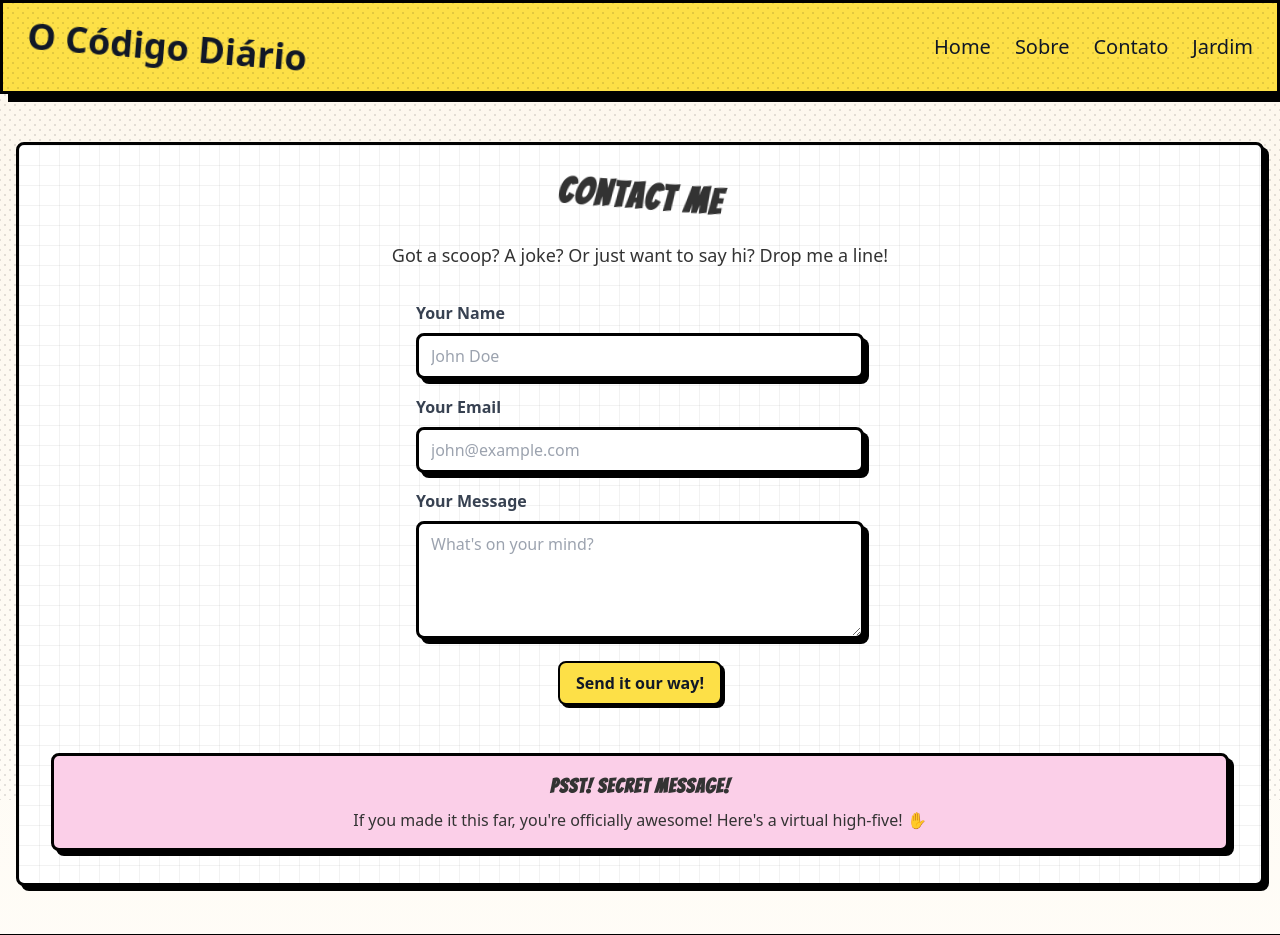
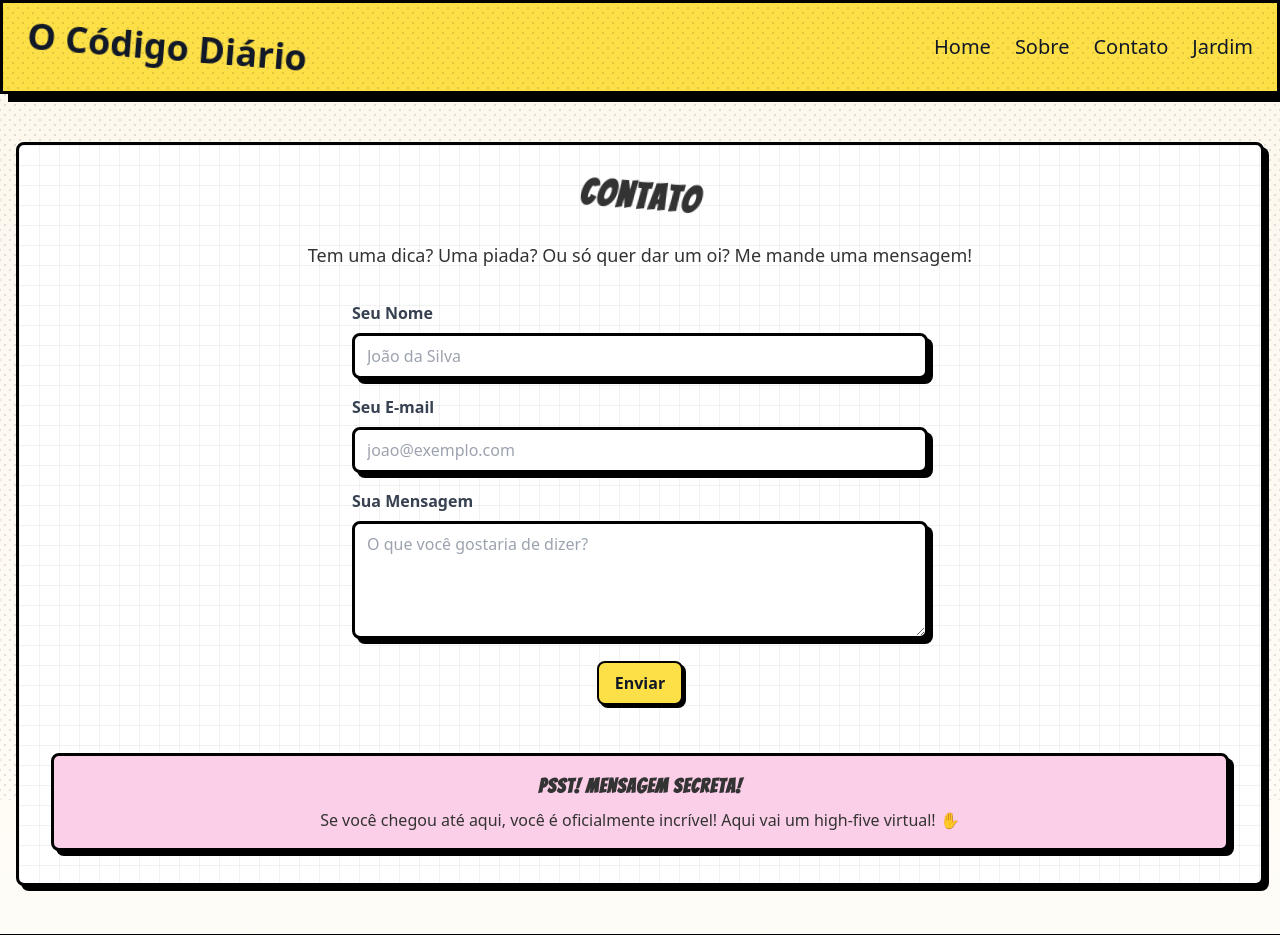
Before and after one commit to dmenezesgabriel/daily-code, a Next.js app: page /contact in a window 1280 px wide. Shown: the top 935 px of the page. Built offline with nearby package versions, Linux system fonts and the light colour scheme.

Commit message:
chore: update contact page

```diff
--- a/src/app/contact/page.tsx
+++ b/src/app/contact/page.tsx
@@ -9,26 +9,40 @@ export default function Contact() {
   return (
     <div className="container relative mx-auto overflow-hidden px-4 py-12">
       <div className="cartoon-border subtle-card-texture relative z-10 rounded-lg bg-white p-8">
+        <header>
           <h1 className="wobble mb-6 text-center text-4xl font-bold">
-          Contact Me
+            Contato
           </h1>
           <p className="mb-8 text-center text-lg">
-          Got a scoop? A joke? Or just want to say hi? Drop me a line!
+            Tem uma dica? Uma piada? Ou só quer dar um oi? Me mande uma
+            mensagem!
           </p>
-        <form className="mx-auto max-w-md">
+        </header>
+
+        <section
+          className="mb-8 flex flex-col items-center md:flex-row"
+          aria-labelledby="contact-form"
+        >
+          <form
+            className="mx-auto w-full max-w-xl"
+            id="contact-form"
+            aria-describedby="form-instructions"
+          >
             <div className="mb-4">
               <label
                 htmlFor="name"
                 className="mb-2 block font-bold text-gray-700"
               >
-              Your Name
+                Seu Nome
               </label>
               <input
                 type="text"
                 id="name"
                 name="name"
                 className="cartoon-border w-full rounded-lg border px-3 py-2 text-gray-700 focus:outline-none"
-              placeholder="John Doe"
+                placeholder="João da Silva"
+                aria-label="Seu nome completo"
+                required
               />
             </div>
             <div className="mb-4">
@@ -36,14 +50,16 @@ export default function Contact() {
                 htmlFor="email"
                 className="mb-2 block font-bold text-gray-700"
               >
-              Your Email
+                Seu E-mail
               </label>
               <input
                 type="email"
                 id="email"
                 name="email"
                 className="cartoon-border w-full rounded-lg border px-3 py-2 text-gray-700 focus:outline-none"
-              placeholder="john@example.com"
+                placeholder="joao@exemplo.com"
+                aria-label="Seu e-mail"
+                required
               />
             </div>
             <div className="mb-4">
@@ -51,34 +67,45 @@ export default function Contact() {
                 htmlFor="message"
                 className="mb-2 block font-bold text-gray-700"
               >
-              Your Message
+                Sua Mensagem
               </label>
               <textarea
                 id="message"
                 name="message"
                 rows={4}
                 className="cartoon-border w-full rounded-lg border px-3 py-2 text-gray-700 focus:outline-none"
-              placeholder="What's on your mind?"
+                placeholder="O que você gostaria de dizer?"
+                aria-label="Sua mensagem"
+                required
               ></textarea>
             </div>
             <div className="text-center">
               <button
                 type="submit"
                 className="cartoon-button transform rounded-lg bg-yellow-300 px-4 py-2 font-bold text-gray-900 transition-all duration-200 ease-in-out hover:scale-105 hover:bg-yellow-400 active:scale-95"
+                aria-label="Enviar mensagem"
               >
-              Send it our way!
+                Enviar
               </button>
             </div>
           </form>
-        <div className="cartoon-border mt-12 rounded-lg bg-pink-200 p-4">
-          <h3 className="mb-2 text-center text-xl font-bold">
-            Psst! Secret Message!
+        </section>
+
+        <section
+          className="cartoon-border mt-12 rounded-lg bg-pink-200 p-4"
+          aria-labelledby="secret-message"
+        >
+          <h3
+            id="secret-message"
+            className="mb-2 text-center text-xl font-bold"
+          >
+            Psst! Mensagem Secreta!
           </h3>
           <p className="text-center">
-            If you made it this far, you&apos;re officially awesome! Here&apos;s
-            a virtual high-five! ✋
+            Se você chegou até aqui, você é oficialmente incrível! Aqui vai um
+            high-five virtual! ✋
           </p>
-        </div>
+        </section>
       </div>
     </div>
   );
```
Lines whose indentation alone changed are shown as unchanged.
